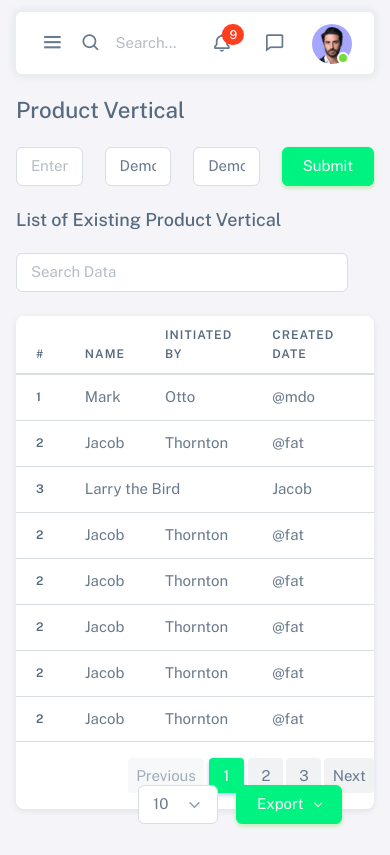
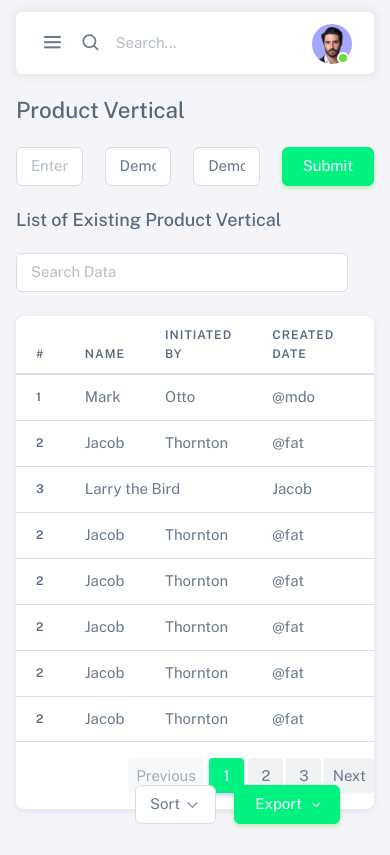
Before and after one commit to asmitagithub1/newdemo, a website built with webpack: page html/Main File/create_subcatagory.html in a window 390 px wide. Built offline with nearby package versions, Linux system fonts and the light colour scheme.

Commit message:
Update create_subcatagory.html

```diff
--- a/html/Main File/create_subcatagory.html
+++ b/html/Main File/create_subcatagory.html
@@ -561,7 +561,7 @@
 
                    <div class="dropdown">
 
-                   <button type="button" id="dropdownMenuButton1" data-bs-toggle="dropdown" aria-expanded="false" class="btn position-relative" style="padding-right:10px; padding-left: 10px;">
+                   <button type="button" id="dropdownMenuButton1" data-bs-toggle="dropdown" aria-expanded="false" class="btn position-relative btn_hidden_m" style="padding-right:10px; padding-left: 10px;">
                        <i class="bx bx-bell fs-4 lh-0"></i>
                    <span class="position-absolute top-0 start-100 translate-middle badge rounded-pill bg-danger" style="margin-top: 10px; margin-left: -9px;">
                       9
@@ -657,7 +657,7 @@
 
 <div class="dropdown">
 
-                   <button class="btn" id="dropdownMenuButton1" data-bs-toggle="dropdown" aria-expanded="false" style="padding-right:10px; padding-left: 20px;"><i class="bx bx-comment fs-4 lh-0"></i></button>
+                   <button class="btn btn_hidden_m" id="dropdownMenuButton1" data-bs-toggle="dropdown" aria-expanded="false" style="padding-right:10px; padding-left: 20px;"><i class="bx bx-comment fs-4 lh-0"></i></button>
 
 
 
@@ -882,6 +882,7 @@
 
         <div class="col-5" style="padding-right: 5px; padding-left: 5px;">
           <select name="" class="form-select">
+              <option>Sort</option>
                <option>10</option>
                <option>25</option>
                <option>50</option>
```
